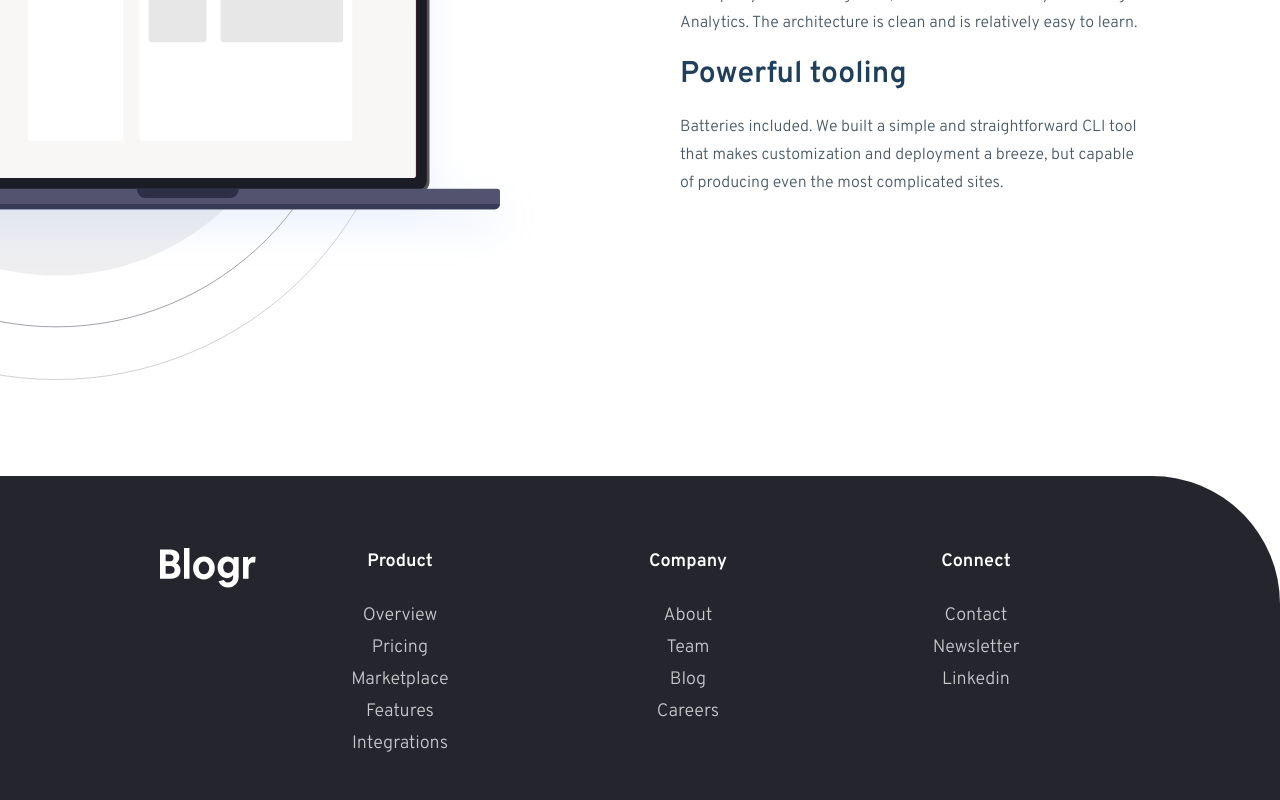
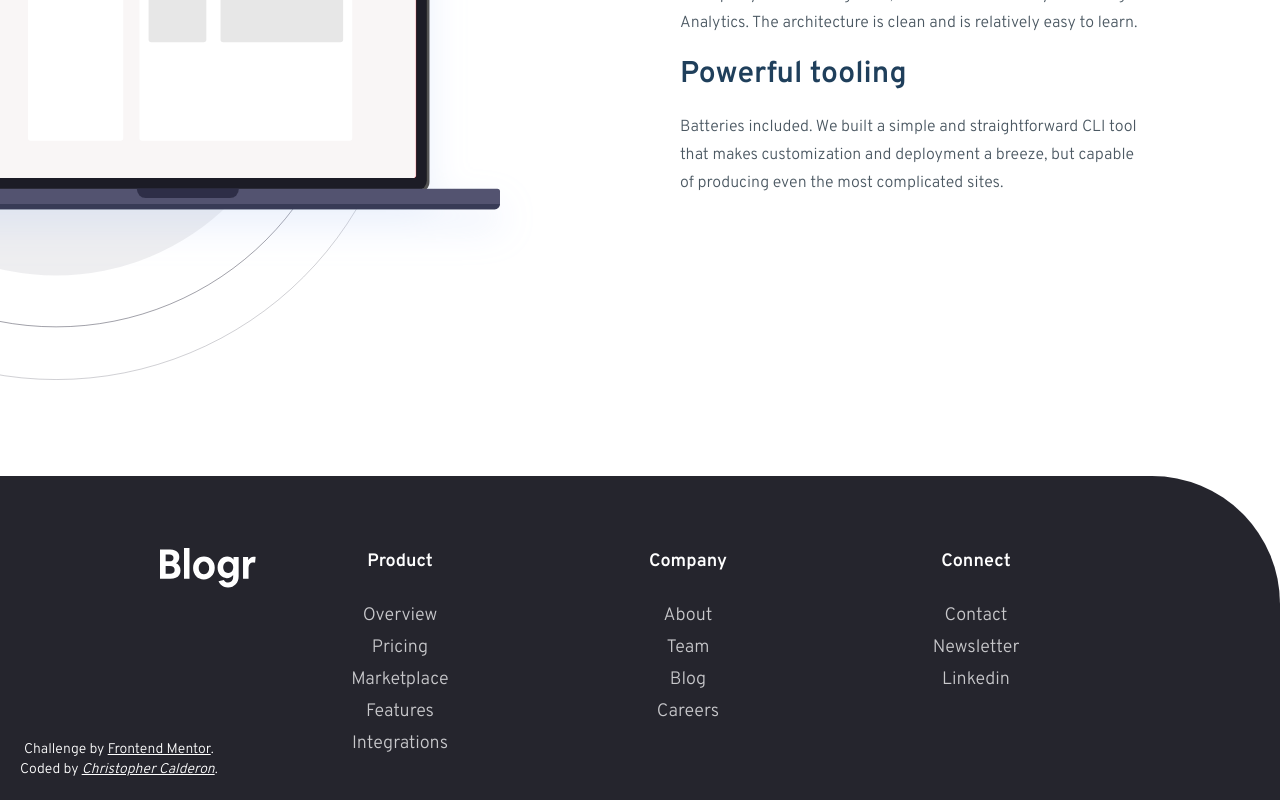
Before and after one commit to CalderonCodes/Blogr-landing-page, a React (Vite) app: page / in a window 1280 px wide. Shown: the part 2278-3078 px from the top of the page. Built offline with nearby package versions, Linux system fonts and the light colour scheme.

Commit message:
:sparkles: Add frontend mentor footer

```diff
--- a/src/Components/Footer/Footer.jsx
+++ b/src/Components/Footer/Footer.jsx
@@ -2,8 +2,9 @@ import React from "react";
 
 function Footer() {
   return (
-    <div className="w-full rounded-tr-[8rem] lg:flex-row lg:items-start lg:px-40 lg:py-10 text-lg text-White font-Overpass flex flex-col items-center py-8 bg-VeryDarkBlackBlue">
+    <div className="w-full relative rounded-tr-[8rem] lg:flex-row lg:items-start lg:px-40 lg:py-10 text-lg text-White font-Overpass flex flex-col items-center py-8 bg-VeryDarkBlackBlue">
       <img className="w-24 h-10 my-8" src="/src/assets/logo.svg" />
+
       <div className="w-1/2  flex flex-col items-center">
         <h1 className="pb-6 pt-8 font-bold">Product</h1>
         <ul className="text-center text-GrayishBlue  leading-8">
@@ -30,7 +31,15 @@ function Footer() {
           <li className="hover:underline">Newsletter</li>
           <li className="hover:underline">Linkedin</li>
         </ul>
+
       </div>
+
+      <div className="flex flex-col montserrat-500 text-center lg:text-sm text-xs text-AlmostBlack-50  pt-10 lg:py-5 lg:pl-5 lg:absolute lg:left-0 lg:bottom-0">
+        <div>
+        Challenge by <a className="underline text-super-dark-cyan" href="https://www.frontendmentor.io?ref=challenge">Frontend Mentor</a>.
+        </div>
+        <div>Coded by <a className="underline italic" href="https://github.com/CalderonCodes">Christopher Calderon</a>.</div>
+        </div>
     </div>
   );
 }
--- a/src/Pages/Home/Home.jsx
+++ b/src/Pages/Home/Home.jsx
@@ -148,6 +148,7 @@ function Home() {
         </div>
       </section2>
       <Footer />
+
     </div>
   );
 }
```
